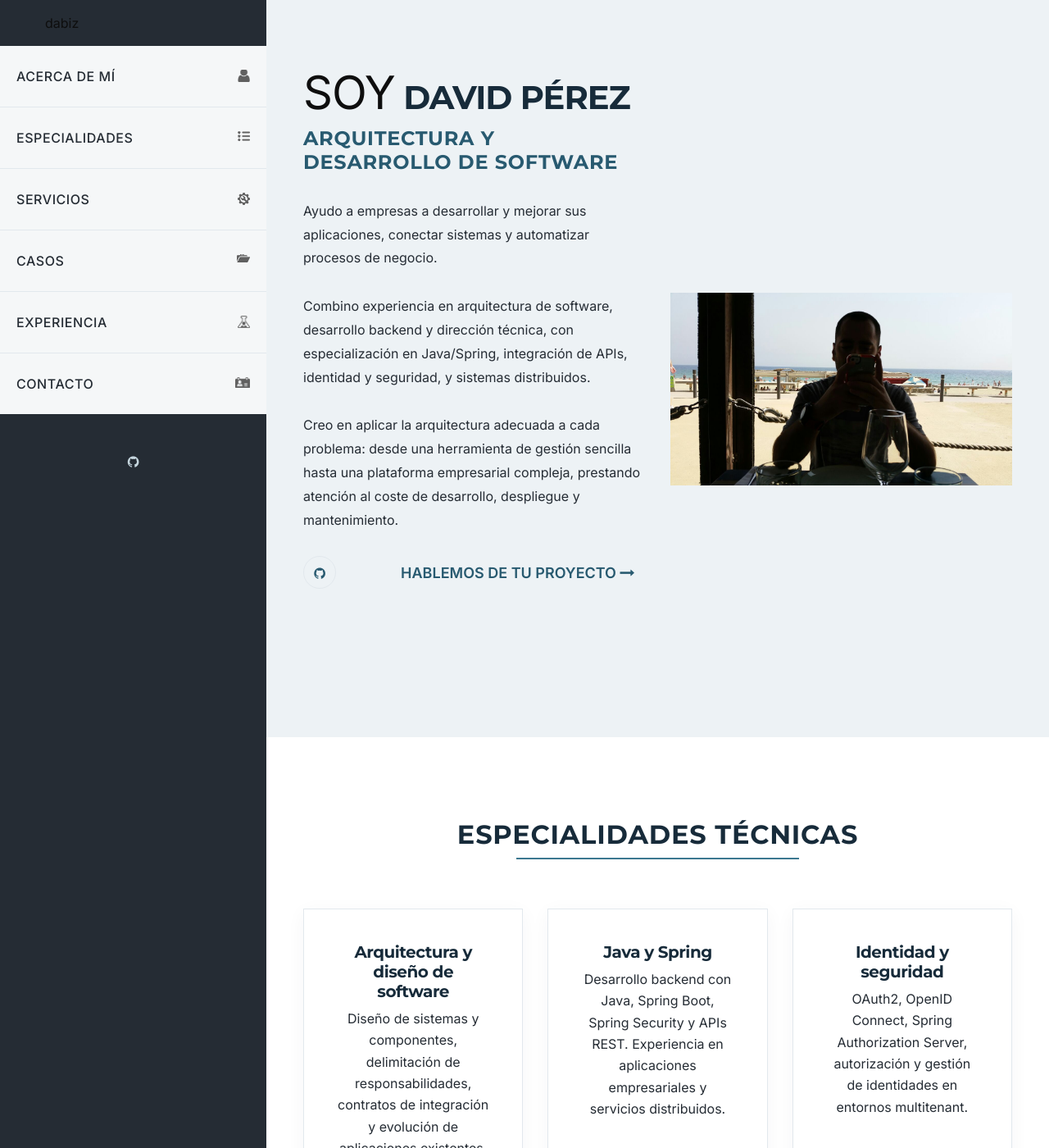
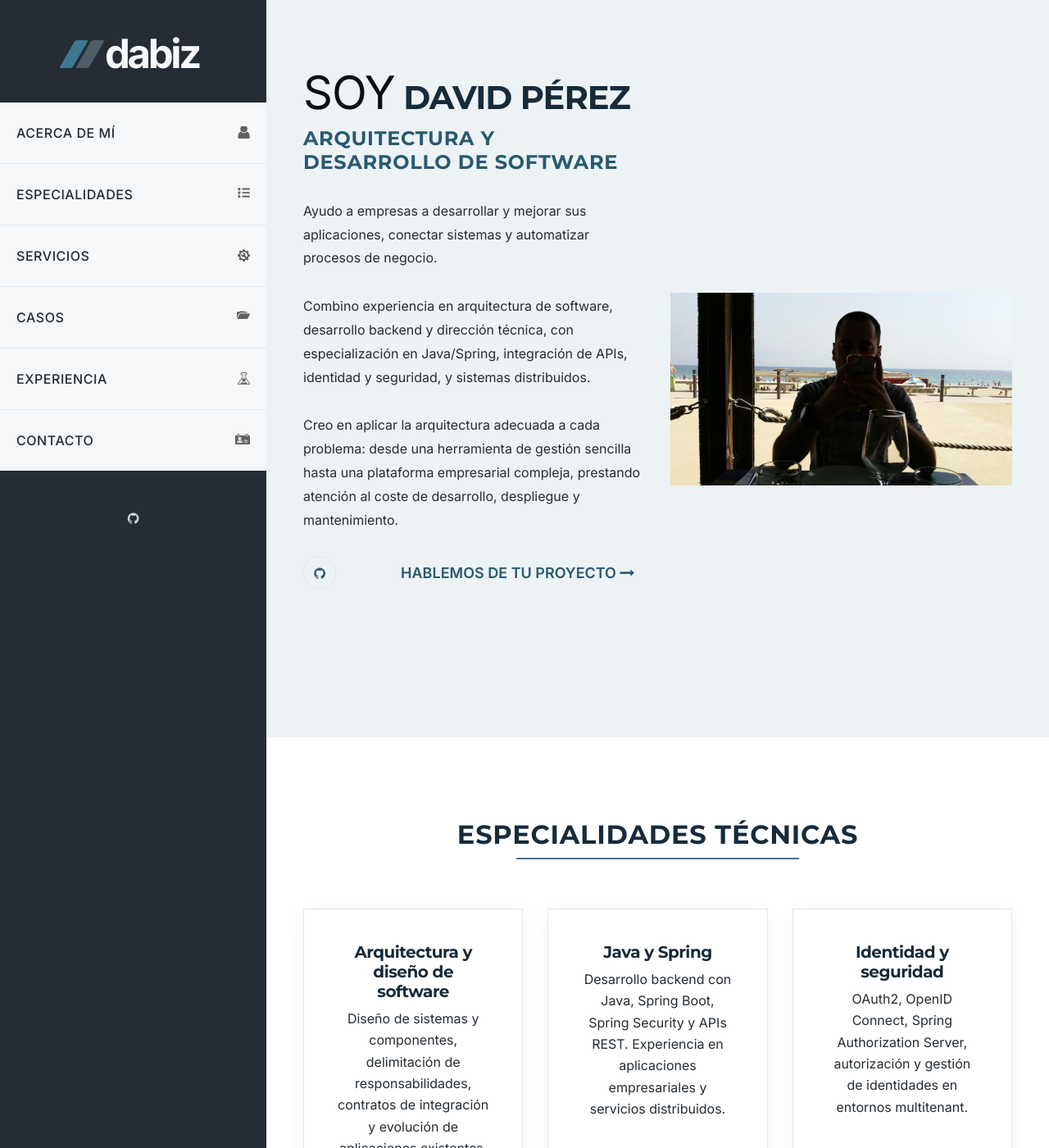
Before and after one commit to dabiz-me/dabiz.me, a Jekyll site: the page built from index.html, in a window 1280 px wide and 1400 px high. Shown: the whole window at 82% size. Built offline with Jekyll 4.4.1, drawn with Linux system fonts in a browser that asks for light colours.

Commit message:
fix(brand): complete approved dabiz lockup with prominent wordmark

```diff
--- a/assets/css/portfolio-theme.css
+++ b/assets/css/portfolio-theme.css
@@ -258,3 +258,67 @@ a:focus-visible, button:focus-visible, input:focus-visible, textarea:focus-visib
     transition: none;
   }
 }
+
+/*
+ * Complete dabiz lockup from the approved concept:
+ * two diagonal strokes AND the wordmark (not the strokes alone).
+ * Sidebar-specific sizing preserves the Tfolio layout.
+ */
+.themeix-nav-logo {
+  padding: 28px 17px 22px;
+}
+.themeix-nav-logo .dabiz-brand {
+  display: flex;
+  align-items: center;
+  justify-content: center;
+  gap: 9px;
+  width: 100%;
+  min-height: 75px;
+  text-decoration: none;
+}
+.dabiz-brand-symbol {
+  flex: 0 0 37px;
+  height: 38px;
+  display: flex;
+  align-items: center;
+  gap: 4px;
+  transform: skewX(-30deg);
+}
+.dabiz-brand-symbol i {
+  display: block;
+  width: 16px;
+  height: 34px;
+  border-radius: 2px;
+  background: #3c7890;
+}
+.dabiz-brand-symbol i + i {
+  background: #62717e;
+  opacity: .72;
+}
+.themeix-nav-logo .dabiz-brand-name {
+  color: #f7f8fa;
+  font: 700 49px/1 'Inter', 'Montserrat', sans-serif;
+  letter-spacing: -.068em;
+  white-space: nowrap;
+}
+.themeix-nav-logo .dabiz-brand:hover .dabiz-brand-name,
+.themeix-nav-logo .dabiz-brand:focus .dabiz-brand-name {
+  color: #fff;
+}
+@media (max-width: 991px) {
+  .themeix-nav-logo {
+    padding: 20px 12px;
+  }
+  .themeix-nav-logo .dabiz-brand {
+    gap: 6px;
+    justify-content: center;
+  }
+  .themeix-nav-logo .dabiz-brand-symbol {
+    transform: skewX(-30deg) scale(.75);
+    transform-origin: center;
+    flex-basis: 29px;
+  }
+  .themeix-nav-logo .dabiz-brand-name {
+    font-size: 36px;
+  }
+}
```
